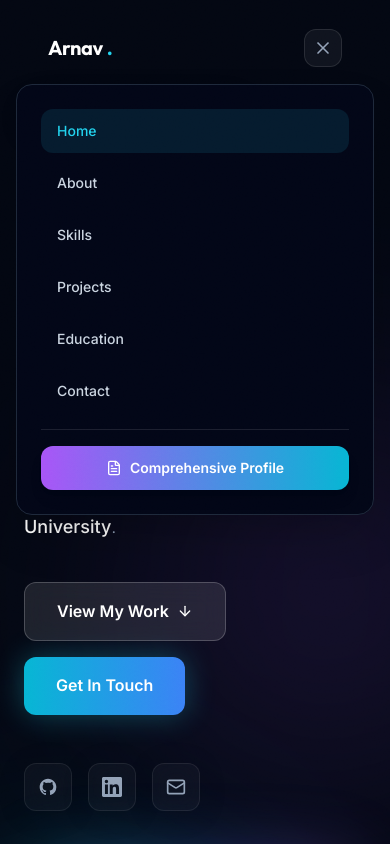
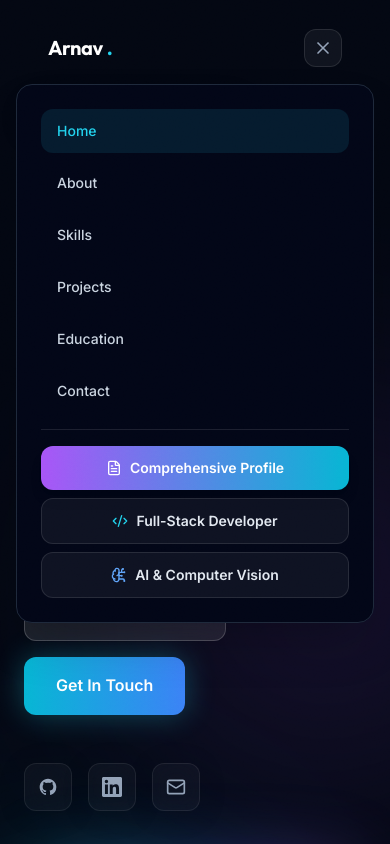
Before and after one commit to ArnavPundir22/arnavpundir22.github.io, a React (Vite) app: page / in a window 390 px wide. Both pictures are taken after a click on the button "Toggle menu". Shown: the top 844 px of the page. Built offline with nearby package versions, Linux system fonts and the light colour scheme.

Commit message:
Update mobile menu to include all resume variations

```diff
--- a/src/components/Navbar.jsx
+++ b/src/components/Navbar.jsx
@@ -176,6 +176,16 @@ export default function Navbar() {
                   <FileText className="w-4 h-4" />
                   Comprehensive Profile
                 </a>
+                <a href="/Documents/Arnav_Pundir_FullStack_Resume.pdf" download onClick={() => setMenuOpen(false)}
+                   className="flex items-center justify-center gap-2 py-3 px-4 rounded-xl text-sm font-semibold bg-white/5 hover:bg-white/10 border border-white/10 text-slate-200 hover:text-white transition-colors">
+                  <Code2 className="w-4 h-4 text-cyan-400" />
+                  Full-Stack Developer
+                </a>
+                <a href="/Documents/Arnav_Pundir_AI_Resume.pdf" download onClick={() => setMenuOpen(false)}
+                   className="flex items-center justify-center gap-2 py-3 px-4 rounded-xl text-sm font-semibold bg-white/5 hover:bg-white/10 border border-white/10 text-slate-200 hover:text-white transition-colors">
+                  <BrainCircuit className="w-4 h-4 text-blue-400" />
+                  AI & Computer Vision
+                </a>
               </div>
             </div>
           </motion.div>
```
